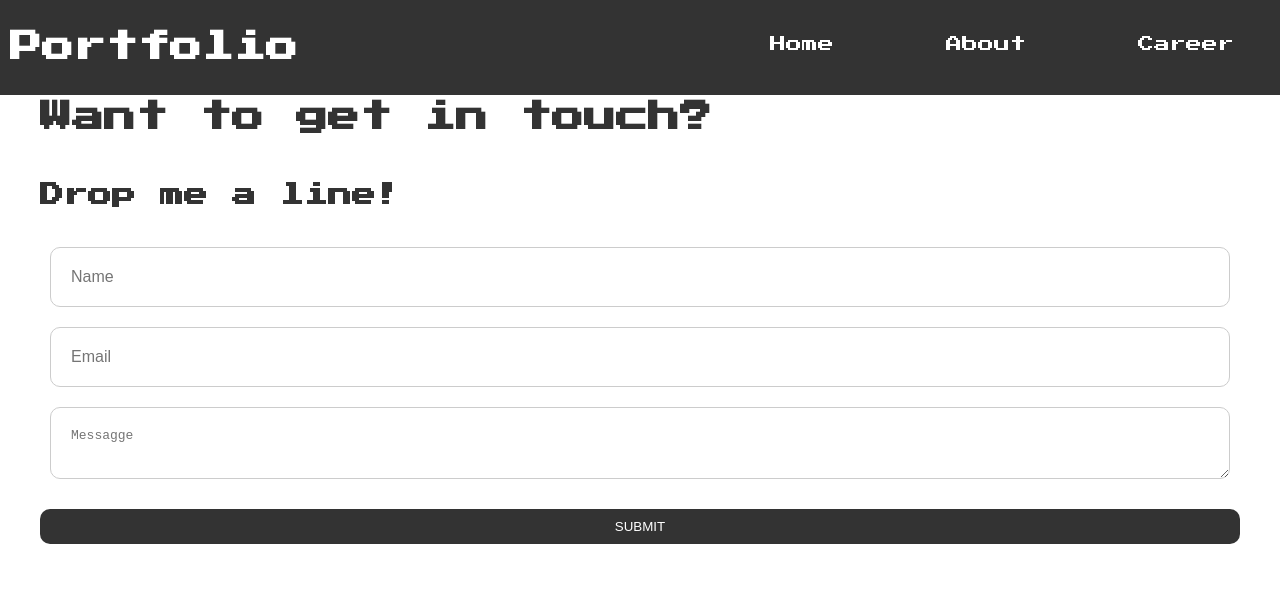
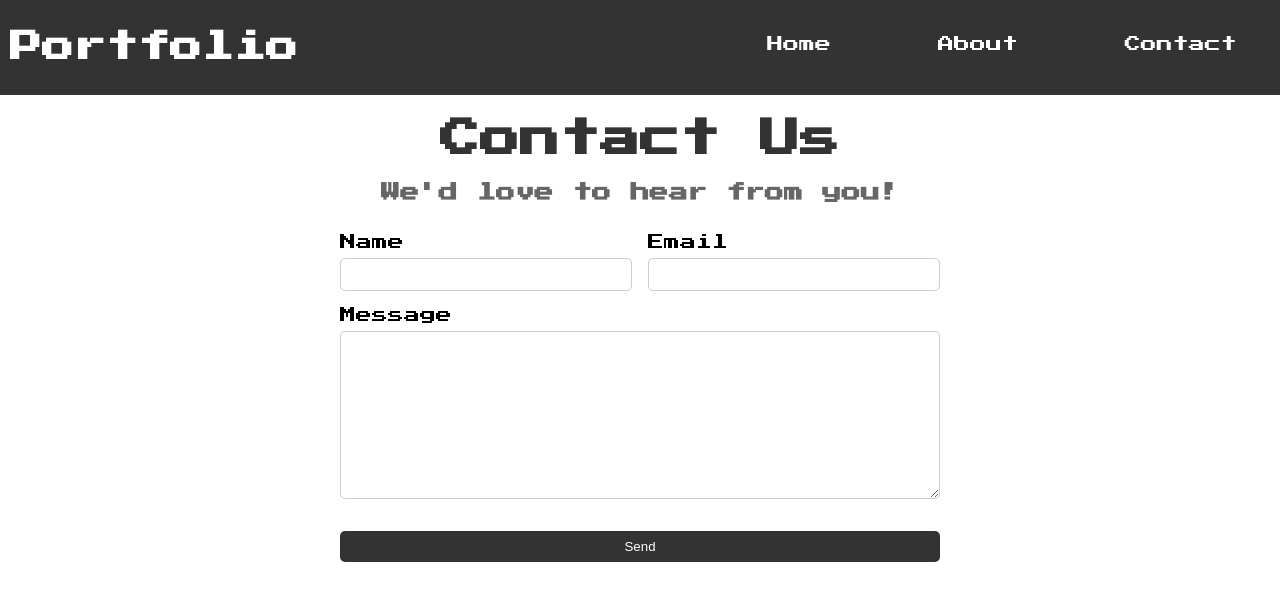
Before and after one commit to deyanecast/deyanecast, a React (Create React App) app: page /contact in a window 1280 px wide. Shown: the top 600 px of the page. Built offline with nearby package versions, Linux system fonts and the light colour scheme.

Commit message:
contact function

```diff
--- a/package.json
+++ b/package.json
@@ -3,6 +3,7 @@
   "version": "0.1.0",
   "private": true,
   "dependencies": {
+    "@emailjs/browser": "^3.11.0",
     "@fortawesome/fontawesome-svg-core": "^6.4.0",
     "@fortawesome/free-brands-svg-icons": "^6.4.0",
     "@fortawesome/free-solid-svg-icons": "^6.4.0",
@@ -10,6 +11,10 @@
     "@testing-library/jest-dom": "^5.16.5",
     "@testing-library/react": "^13.4.0",
     "@testing-library/user-event": "^13.5.0",
+    "cors": "^2.8.5",
+    "morgan": "^1.10.0",
+    "node-mailjet": "^3.3.1",
+    "nodemailer": "^6.9.4",
     "react": "^18.2.0",
     "react-dom": "^18.2.0",
     "react-router-dom": "^6.14.1",
--- a/src/components/About.js
+++ b/src/components/About.js
@@ -13,7 +13,7 @@ const About = () => {
           <p className="about-text-text">I am Deyane, a young mother from Guatemala with a great interest in life, science and technology. I am passionate about learning about new developments in these fields and am committed to using my knowledge and skills to make a positive difference in my community and the world. My goal is to build something that can help future generations to prosper and have a better future.</p>
         </div>
         <div className="about-photo">
-          <img src={myPhoto} alt="Yo" /> {/* Coloca aquí tu imagen */}
+          <img src={myPhoto} alt="Yo" />
         </div>
       </div>
       <Career />
--- a/src/components/Career.js
+++ b/src/components/Career.js
@@ -1,6 +1,5 @@
 import React from 'react';
 import '../style.css';
-import Contact from './Contact';
 import Footer from './Footer';
 
 const Career = () => {
@@ -41,7 +40,6 @@ const Career = () => {
           </ul>
         </div>
       </div>
-      <Contact />
       <Footer />
     </>
   );
--- a/src/components/Contact.js
+++ b/src/components/Contact.js
@@ -1,46 +1,44 @@
-import React, { useState } from 'react';
+import React, { useRef } from 'react';
+import emailjs from '@emailjs/browser';
 import '../style.css';
 
-const Contact = () => {
-  const [name, setName] = useState("");
-  const [email, setEmail] = useState("");
-  const [body, setBody] = useState("");
+export const Contact = () => {
+  const form = useRef();
 
-  const handleFormSubmit = (e) => {
+  const sendEmail = (e) => {
     e.preventDefault();
-    console.log(`Nombre: ${name}, Email: ${email}, Body: ${body}`);
-    // Aquí puedes implementar el código para enviar el correo
+
+    emailjs.sendForm('service_oavekzn', 'template_zw6n3q7', form.current, 'ZBWKdGjMxrXSwkUA9')
+      .then((result) => {
+          console.log(result.text);
+          window.alert("Mensaje enviado con éxito!");
+          form.current.reset();
+      }, (error) => {
+          console.log(error.text);
+          window.alert("Hubo un error al enviar el mensaje. Por favor, intente nuevamente.");
+      });
   };
 
   return (
-    <div className="contact">
-      <h1>Want to get in touch?</h1>
-      <h2>Drop me a line!</h2>
-      <form onSubmit={handleFormSubmit}>
-        <input
-          type="text"
-          name="name"
-          placeholder="Name"
-          value={name}
-          onChange={(e) => setName(e.target.value)}
-          required
-        />
-        <input
-          type="email"
-          name="email"
-          placeholder="Email"
-          value={email}
-          onChange={(e) => setEmail(e.target.value)}
-          required
-        />
-        <textarea
-          name="body"
-          placeholder="Messagge"
-          value={body}
-          onChange={(e) => setBody(e.target.value)}
-          required
-        />
-        <button type="submit">Submit</button>
+    <div className="contact-container">
+      <h1 className="contact-title">Contact Us</h1>
+      <h2 className="contact-subtitle">We'd love to hear from you!</h2>
+      <form ref={form} onSubmit={sendEmail} className="contact-form">
+        <div className="contact-form-row">
+          <div className="contact-form-field">
+            <label className="contact-form-label">Name</label>
+            <input type="text" name="name" className="contact-form-input" />
+          </div>
+          <div className="contact-form-field">
+            <label className="contact-form-label">Email</label>
+            <input type="email" name="user_email" className="contact-form-input" />
+          </div>
+        </div>
+        <div className="contact-form-field">
+          <label className="contact-form-label">Message</label>
+          <textarea name="message" className="contact-form-textarea" />
+        </div>
+        <input type="submit" value="Send" className="contact-form-submit" />
       </form>
     </div>
   );
--- a/src/components/Navbar.js
+++ b/src/components/Navbar.js
@@ -1,6 +1,6 @@
 import React, { useState, useEffect } from 'react';
 import '../style.css';
-import { Link as LinkScroll } from 'react-scroll';
+import { Link } from 'react-router-dom';
 
 const Navbar = () => {
   const [isMounted, setIsMounted] = useState(false);
@@ -16,39 +16,13 @@ const Navbar = () => {
 
   return (
     <div className="navbar">
-      <LinkScroll
-        to="home"
-        spy={true}
-        smooth={true}
-        offset={-70}
-        duration={500}>
+      <Link to="/">
           <h1>Portfolio</h1>
-      </LinkScroll>
+      </Link>
       <nav>
-        <LinkScroll
-          to="home"
-          spy={true}
-          smooth={true}
-          offset={-70}
-          duration={500}>
-          Home
-        </LinkScroll>
-        <LinkScroll
-          to="about"
-          spy={true}
-          smooth={true}
-          offset={-70}
-          duration={500}>
-          About
-        </LinkScroll>
-        <LinkScroll
-          to="career"
-          spy={true}
-          smooth={true}
-          offset={-70}
-          duration={500}>
-          Career
-        </LinkScroll>
+        <Link to="/">Home</Link>
+        <Link to="/about">About</Link>
+        <Link to="/contact">Contact</Link>
       </nav>
     </div>
   );
--- a/src/style.css
+++ b/src/style.css
@@ -306,59 +306,65 @@ body {
   }
 }
 
-.contact {
+.contact-container {
+  width: 100%;
+  max-width: 600px;
+  margin: 0 auto;
+  padding: 2rem;
+}
+
+.contact-title {
+  font-size: 2.5rem;
+  color: #333;
+  text-align: center;
+  margin-bottom: 1.5rem;
+}
+
+.contact-subtitle {
+  font-size: 1.2rem;
+  color: #666;
+  text-align: center;
+  margin-bottom: 2rem;
+}
+
+.contact-form {
   display: flex;
   flex-direction: column;
-  justify-content: left;
-  align-items: left;
-  margin: 0 auto;
-  padding: 20px;
-  max-width: 1200px;
-  min-height: 80vh;
+  gap: 1rem;
 }
 
-.contact h1,
-.contact h2 {
-  color: #333333;
-  margin-bottom: 30px;
+.contact-form-row {
+  display: flex;
+  gap: 1rem;
 }
 
-.contact form {
+.contact-form-field {
+  flex: 1;
   display: flex;
   flex-direction: column;
-  width: 100%;
 }
 
-.contact form input,
-.contact form textarea {
-  font-size: 1em;
-  color: #888888;
-  margin: 10px;
-  padding: 20px;
-  border: 1px solid #ccc;
-  border-radius: 10px;
-  background-color: #ffffff;
-  outline: none;
+.contact-form-label {
+  margin-bottom: 0.5rem;
 }
 
-.contact form button {
-  padding: 10px 20px;
-  background: #333;
-  color: white;
-  border: none;
-  border-radius: 10px;
-  cursor: pointer;
-  text-transform: uppercase;
-  margin-top: 20px;
+.contact-form-input,
+.contact-form-textarea {
+  padding: 0.5rem;
+  border: 1px solid #ccc;
+  border-radius: 5px;
 }
 
-@media screen and (max-width: 768px) {
-  .contact {
-    flex-direction: column;
-  }
+.contact-form-textarea {
+  min-height: 150px;
+}
 
-  .contact form input,
-  .contact form textarea {
-    margin-bottom: 20px;
-  }
+.contact-form-submit {
+  margin-top: 1rem;
+  padding: 0.5rem 1rem;
+  border: none;
+  border-radius: 5px;
+  background-color: #333;
+  color: #fff;
+  cursor: pointer;
 }
```
Also changed, not shown: 1 other file (tests, documents, lock files or other folders).
